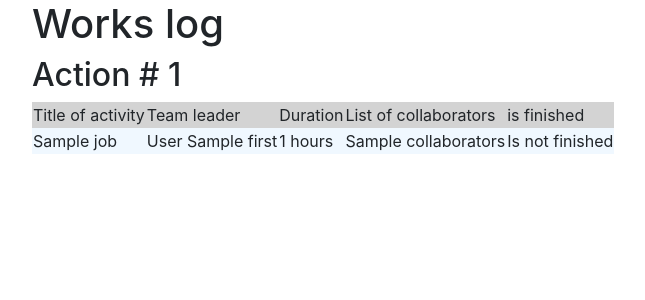
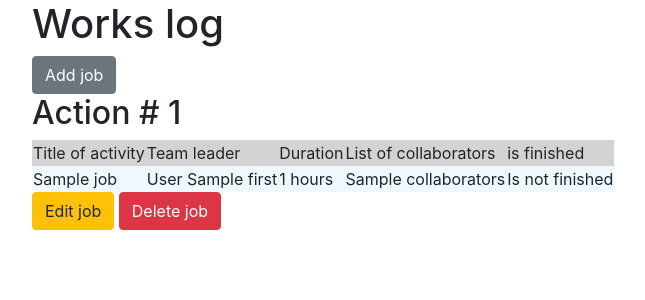
Before and after one commit to Amyton0/flask-mars-explorer, a Flask app: template templates/index.html in a window 1280 px wide. Shown: the part 56-356 px from the top of the page, without its empty margins (53-698 px from the left). Run offline with Flask 2, Linux system fonts and the light colour scheme; a user stored in the database is signed in; tables that the repository leaves empty hold one stand-in row (values such as "Sample post"); the template is opened without the code that fills it: most values are stand-ins (such as "Sample title", 1, 10 or a date in 2020); some libraries are stand-ins or nearby versions.

Commit message:
Add files via upload

```diff
--- a/main.py
+++ b/main.py
@@ -1,4 +1,4 @@
-from flask import Flask, render_template, redirect
+from flask import Flask, render_template, redirect, request, abort
 from flask_login import LoginManager, logout_user, login_required, login_user, current_user
 from data import db_session
 from data.users import User
@@ -106,7 +106,7 @@ def logout():
     return redirect("/")
 
 
-@app.route('/add_job')
+@app.route('/add_job', methods=['GET', 'POST'])
 @login_required
 def add_job():
     form = JobForm()
@@ -120,7 +120,58 @@ def add_job():
         session.merge(jobs)
         session.commit()
         return redirect('/')
-    return render_template('news.html', title='Добавление новости', form=form)
+    return render_template('add_job.html', title='Add job', form=form)
+
+
+@app.route('/edit_job/<int:id>', methods=['GET', 'POST'])
+@login_required
+def edit_job(id):
+    form = JobForm()
+    if request.method == "GET":
+        session = db_session.create_session()
+        jobs = session.query(Jobs).filter(Jobs.id == id, Jobs.team_leader == current_user.id).first()
+        if not jobs:
+            jobs = session.query(Jobs).filter(Jobs.id == id, current_user.id == 1).first()
+        if jobs:
+            jobs.job = form.job.data
+            jobs.team_leader = form.team_leader.data
+            jobs.work_size = form.work_size.data
+            jobs.collaborators = form.collaborators.data
+        else:
+            abort(404)
+    if form.validate_on_submit():
+        session = db_session.create_session()
+        jobs = session.query(Jobs).filter(Jobs.id == id, Jobs.team_leader == current_user.id).first()
+        if not jobs:
+            jobs = session.query(Jobs).filter(Jobs.id == id, current_user.id == 1).first()
+        if jobs:
+            jobs.job = form.job.data
+            jobs.team_leader = form.team_leader.data
+            jobs.work_size = form.work_size.data
+            jobs.collaborators = form.collaborators.data
+            session.merge(jobs)
+            session.commit()
+            return redirect('/')
+        else:
+            abort(404)
+    return render_template('add_job.html', title='Edit job', form=form)
+
+
+@app.route('/delete_job/<int:id>', methods=['GET', 'POST'])
+@login_required
+def delete_job(id):
+    session = db_session.create_session()
+    jobs = session.query(Jobs).filter(Jobs.id == id,
+                                      Jobs.team_leader == current_user.id).first()
+    if not jobs:
+        jobs = session.query(Jobs).filter(Jobs.id == id,
+                                          current_user.id == 1).first()
+    if jobs:
+        session.delete(jobs)
+        session.commit()
+    else:
+        abort(404)
+    return redirect('/')
 
 
 def main():
--- a/templates/index.html
+++ b/templates/index.html
@@ -5,6 +5,9 @@
     <link rel="stylesheet" type="text/css" href="/../static/css/style.css" />
 </head>
 <h1>Works log</h1>
+{% if current_user.is_authenticated %}
+        <a href="add_job" class="btn btn-secondary">Add job</a>
+    {% endif %}
 {% for item in jobs%}
     <h2>Action # {{item.id}}</h2>
     <table>
@@ -28,5 +31,16 @@
                                 </td>
         </tr>
     </table>
+{% if current_user.is_authenticated and current_user.id == item.team_leader %}
+<div>
+        <a href="/edit_job/{{ item.id }}" class="btn btn-warning">Edit job</a>
+        <a href="/delete_job/{{ item.id }}" class="btn btn-danger">Delete job</a>
+    </div>
+{% elif current_user.is_authenticated and current_user.id == 1 %}
+<div>
+        <a href="/edit_job/{{ item.id }}" class="btn btn-warning">Edit job</a>
+        <a href="/delete_job/{{ item.id }}" class="btn btn-danger">Delete job</a>
+    </div>
+{% endif %}
 {% endfor %}
 {% endblock %}
```
